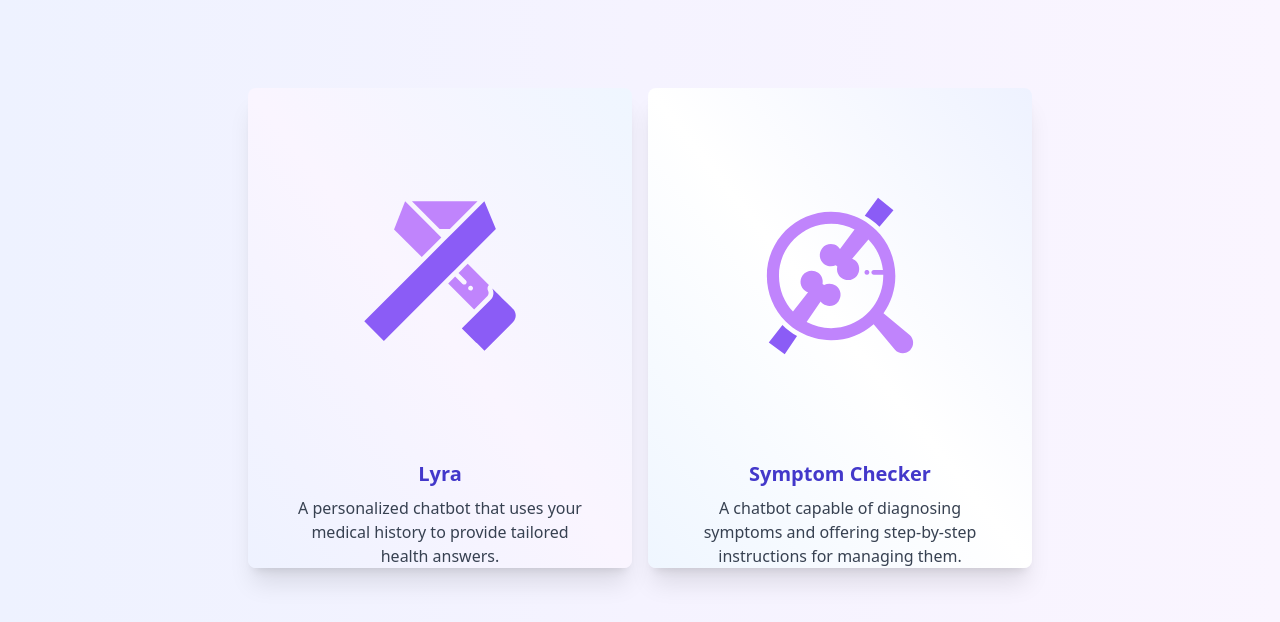
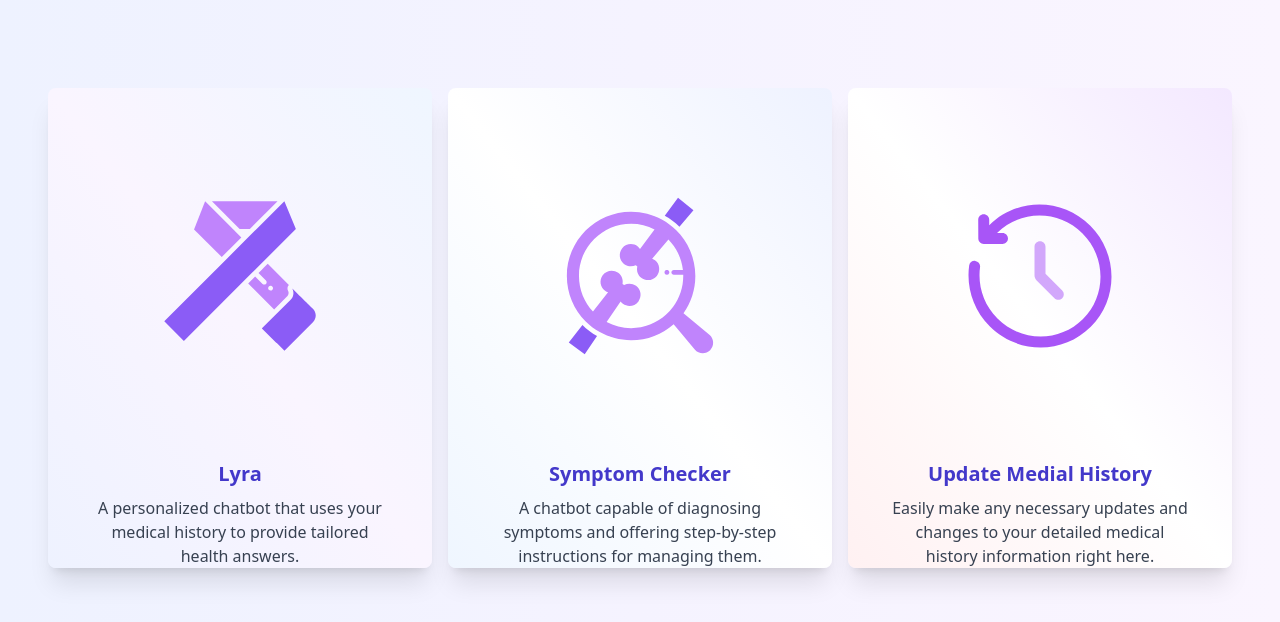
Before and after one commit to Abhijnan18/Health-Care-ChatBot, a Flask app: page /index in a window 1280 px wide. Shown: the part 72-694 px from the top of the page. Run offline with Flask 3, Linux system fonts and the light colour scheme; the visitor is signed in with stand-in values (Sample User, id 1); some libraries are stand-ins or nearby versions.

Commit message:
Succesfully added the link

```diff
--- a/app/templates/index.html
+++ b/app/templates/index.html
@@ -85,6 +85,18 @@
             </div>
           </div>
         </a>
+        <a href="{{ url_for('edit_medical_history') }}">
+          <div class="bg-gradient-to-tr from-rose-50 via-white to-purple-100 w-96 h-[60vh] flex flex-col items-center rounded-lg overflow-hidden shadow-xl p-5 hover:border-2 hover:border-indigo-500 transition-all duration-300 ease-in-out">
+            <div class="flex-grow p-20 flex items-center justify-center">
+                <svg class="h-44 w-full" viewBox="0 0 24 24" fill="none" xmlns="http://www.w3.org/2000/svg" stroke="##8B5CF6"><g id="SVGRepo_bgCarrier" stroke-width="0"></g><g id="SVGRepo_tracerCarrier" stroke-linecap="round" stroke-linejoin="round"></g><g id="SVGRepo_iconCarrier"> <path fill-rule="evenodd" clip-rule="evenodd" d="M5.07868 5.06891C8.87402 1.27893 15.0437 1.31923 18.8622 5.13778C22.6824 8.95797 22.7211 15.1313 18.9262 18.9262C15.1312 22.7211 8.95793 22.6824 5.13774 18.8622C2.87389 16.5984 1.93904 13.5099 2.34047 10.5812C2.39672 10.1708 2.775 9.88377 3.18537 9.94002C3.59575 9.99627 3.88282 10.3745 3.82658 10.7849C3.4866 13.2652 4.27782 15.881 6.1984 17.8016C9.44288 21.0461 14.6664 21.0646 17.8655 17.8655C21.0646 14.6664 21.046 9.44292 17.8015 6.19844C14.5587 2.95561 9.33889 2.93539 6.13935 6.12957L6.88705 6.13333C7.30126 6.13541 7.63535 6.47288 7.63327 6.88709C7.63119 7.3013 7.29372 7.63539 6.87951 7.63331L4.33396 7.62052C3.92269 7.61845 3.58981 7.28556 3.58774 6.8743L3.57495 4.32874C3.57286 3.91454 3.90696 3.57707 4.32117 3.57498C4.73538 3.5729 5.07285 3.907 5.07493 4.32121L5.07868 5.06891Z" fill="#A855F7"></path> <path opacity="0.5" d="M12 7.25C12.4142 7.25 12.75 7.58579 12.75 8V11.6893L15.0303 13.9697C15.3232 14.2626 15.3232 14.7374 15.0303 15.0303C14.7374 15.3232 14.2626 15.3232 13.9697 15.0303L11.5429 12.6036C11.3554 12.416 11.25 12.1617 11.25 11.8964V8C11.25 7.58579 11.5858 7.25 12 7.25Z" fill="#A855F7"></path> </g></svg>
+            </div>
+            <div class="px-6 py-4 flex flex-col items-center justify-center">
+              <div class="font-bold text-xl mb-2 text-indigo-700">Update Medial History</div>
+              <p class="text-gray-700 text-base text-center">
+                Easily make any necessary updates and changes to your detailed medical <br>history information right here.              </p>
+            </div>
+          </div>
+        </a>
       </main>
 
     <script>
```
